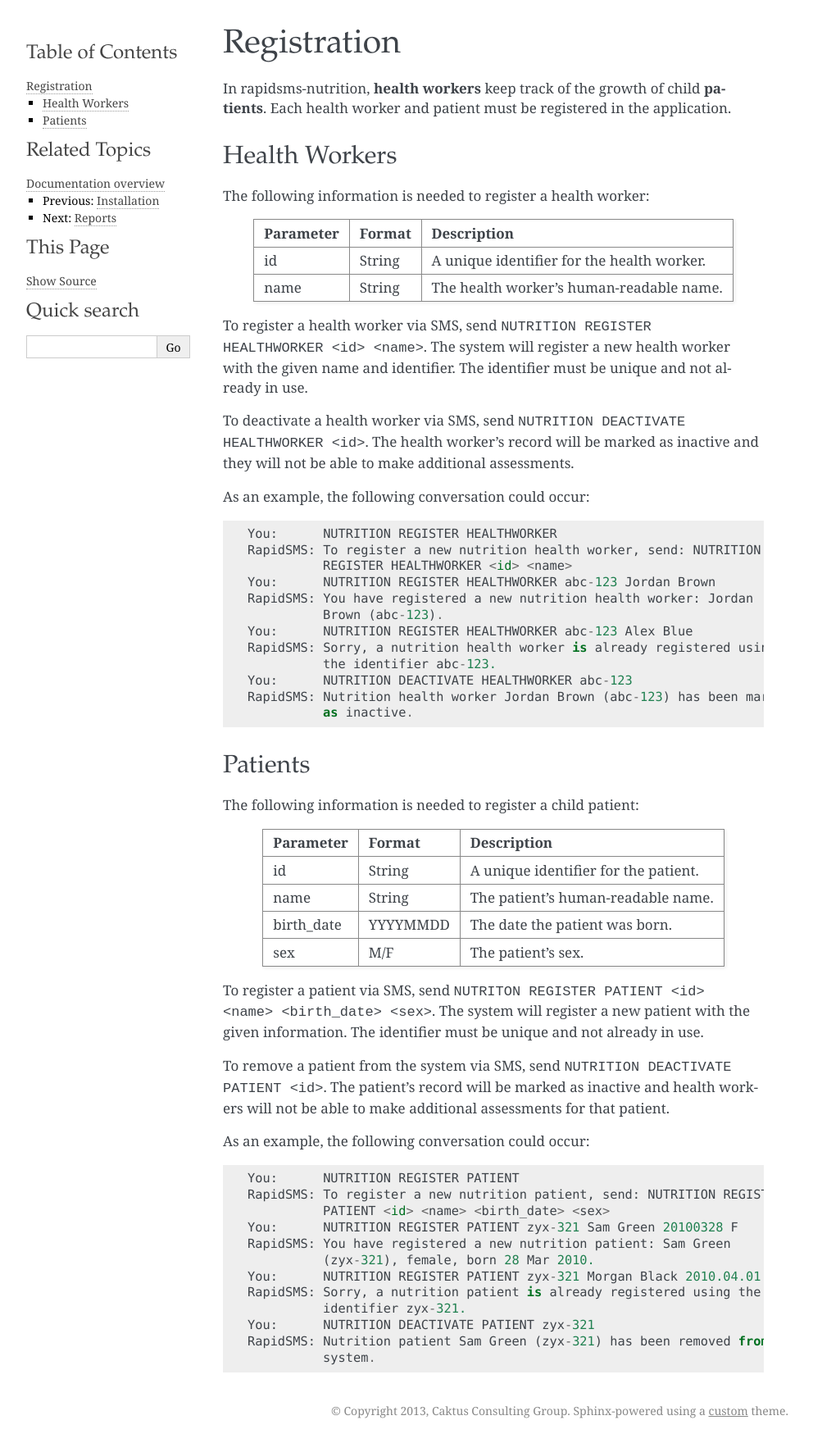
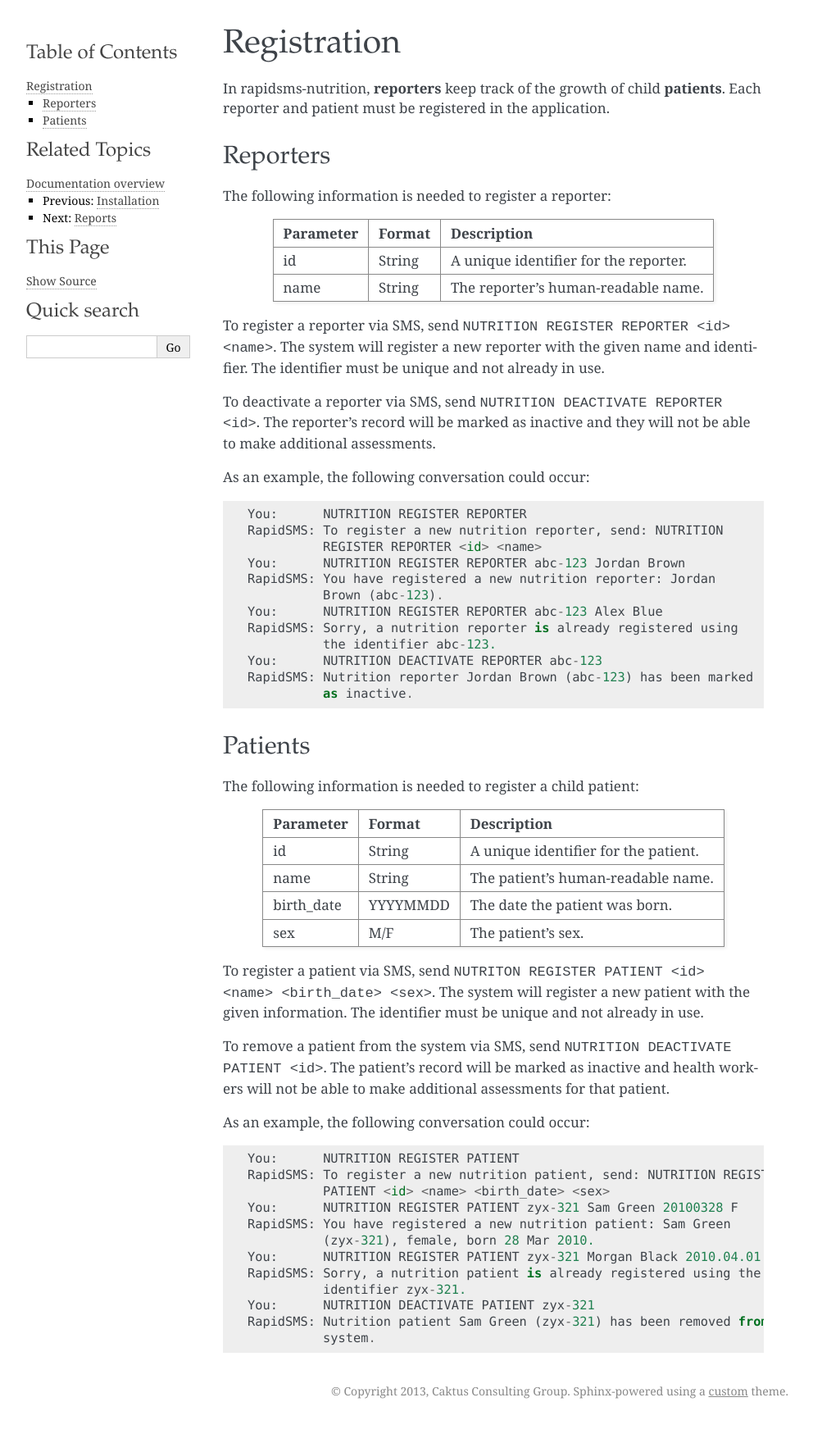
Before and after one commit to caktus/rapidsms-nutrition, a Sphinx documentation site: the page built from docs/registration.rst, in a window 1280 px wide. Shown: the whole page at 82% size, without its empty margins (148-1140 px from the left). Built offline with Sphinx 7.4.7, drawn with Linux system fonts in a browser that asks for light colours; after the commit the page ends 1736 px from its top, so only the background shows below that.

Commit message:
Change health worker -> reporter More general & more clear what the role is.

```diff
--- a/docs/registration.rst
+++ b/docs/registration.rst
@@ -2,45 +2,45 @@
 Registration
 ============
 
-In rapidsms-nutrition, **health workers** keep track of the growth of child
-**patients**. Each health worker and patient must be registered in the
+In rapidsms-nutrition, **reporters** keep track of the growth of child
+**patients**. Each reporter and patient must be registered in the
 application.
 
 .. _registration-health-workers:
 
-Health Workers
-==============
+Reporters
+=========
 
-The following information is needed to register a health worker:
+The following information is needed to register a reporter:
 
 ==========  =======  ==========================================
 Parameter   Format   Description
 ==========  =======  ==========================================
-id          String   A unique identifier for the health worker.
-name        String   The health worker's human-readable name.
+id          String   A unique identifier for the reporter.
+name        String   The reporter's human-readable name.
 ==========  =======  ==========================================
 
-To register a health worker via SMS, send ``NUTRITION REGISTER HEALTHWORKER
-<id> <name>``. The system will register a new health worker with the given
+To register a reporter via SMS, send ``NUTRITION REGISTER REPORTER
+<id> <name>``. The system will register a new reporter with the given
 name and identifier. The identifier must be unique and not already in use.
 
-To deactivate a health worker via SMS, send ``NUTRITION DEACTIVATE
-HEALTHWORKER <id>``. The health worker's record will be marked as inactive and
+To deactivate a reporter via SMS, send ``NUTRITION DEACTIVATE
+REPORTER <id>``. The reporter's record will be marked as inactive and
 they will not be able to make additional assessments.
 
 As an example, the following conversation could occur::
 
-    You:      NUTRITION REGISTER HEALTHWORKER
-    RapidSMS: To register a new nutrition health worker, send: NUTRITION
-              REGISTER HEALTHWORKER <id> <name>
-    You:      NUTRITION REGISTER HEALTHWORKER abc-123 Jordan Brown
-    RapidSMS: You have registered a new nutrition health worker: Jordan
+    You:      NUTRITION REGISTER REPORTER
+    RapidSMS: To register a new nutrition reporter, send: NUTRITION
+              REGISTER REPORTER <id> <name>
+    You:      NUTRITION REGISTER REPORTER abc-123 Jordan Brown
+    RapidSMS: You have registered a new nutrition reporter: Jordan
               Brown (abc-123).
-    You:      NUTRITION REGISTER HEALTHWORKER abc-123 Alex Blue
-    RapidSMS: Sorry, a nutrition health worker is already registered using
+    You:      NUTRITION REGISTER REPORTER abc-123 Alex Blue
+    RapidSMS: Sorry, a nutrition reporter is already registered using
               the identifier abc-123.
-    You:      NUTRITION DEACTIVATE HEALTHWORKER abc-123
-    RapidSMS: Nutrition health worker Jordan Brown (abc-123) has been marked
+    You:      NUTRITION DEACTIVATE REPORTER abc-123
+    RapidSMS: Nutrition reporter Jordan Brown (abc-123) has been marked
               as inactive.
 
 .. _registration-patients:
--- a/docs/views.rst
+++ b/docs/views.rst
@@ -10,5 +10,5 @@ created, with the most recent reports first. By clicking on a column header,
 you can reorder the data by that column. By clicking a column a second time,
 the data will be ordered by that column in reverse.
 
-**Filtering.** Reports may be filtered by healthworker, patient, or status. To
+**Filtering.** Reports may be filtered by reporter, patient, or status. To
 apply filtering, click on the value that you
```
Also changed, not shown: 7 other files.
